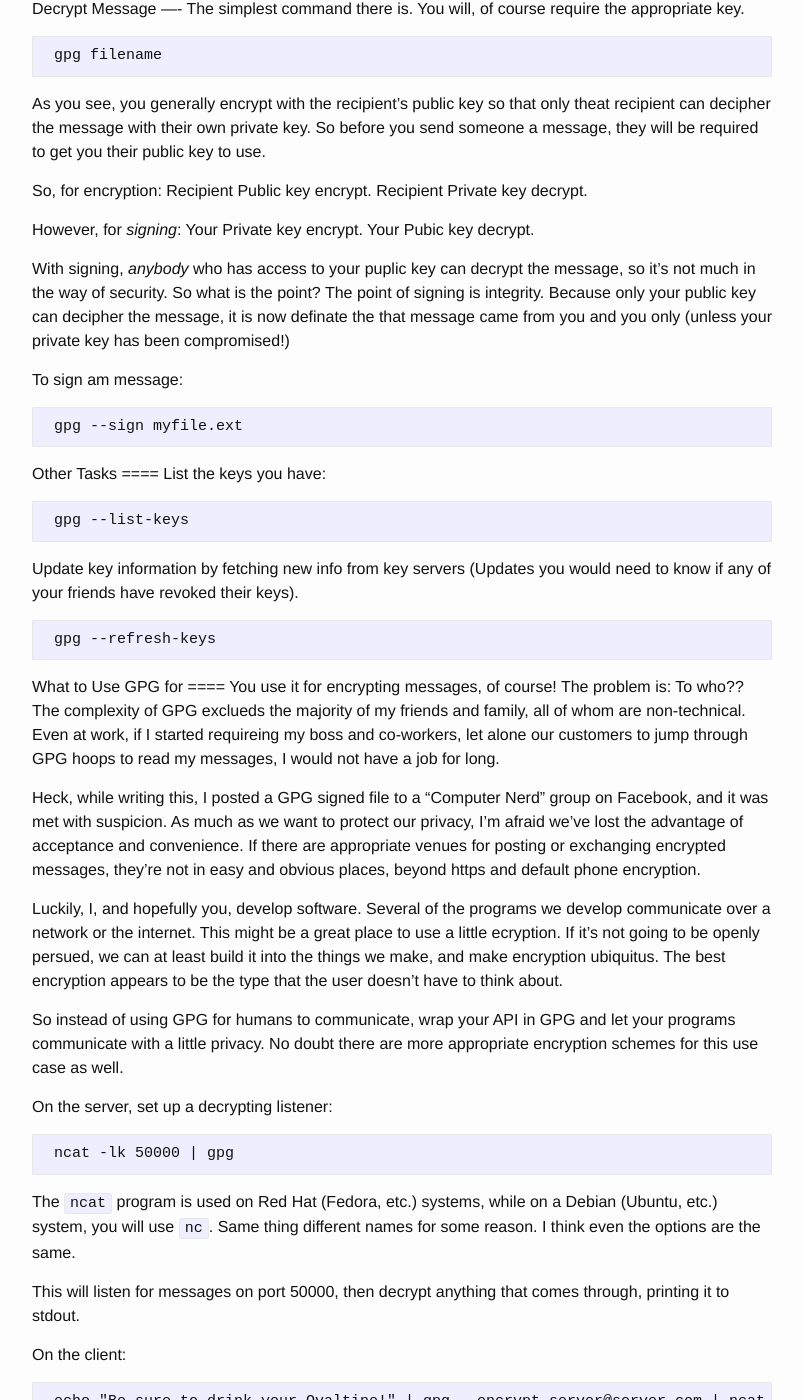
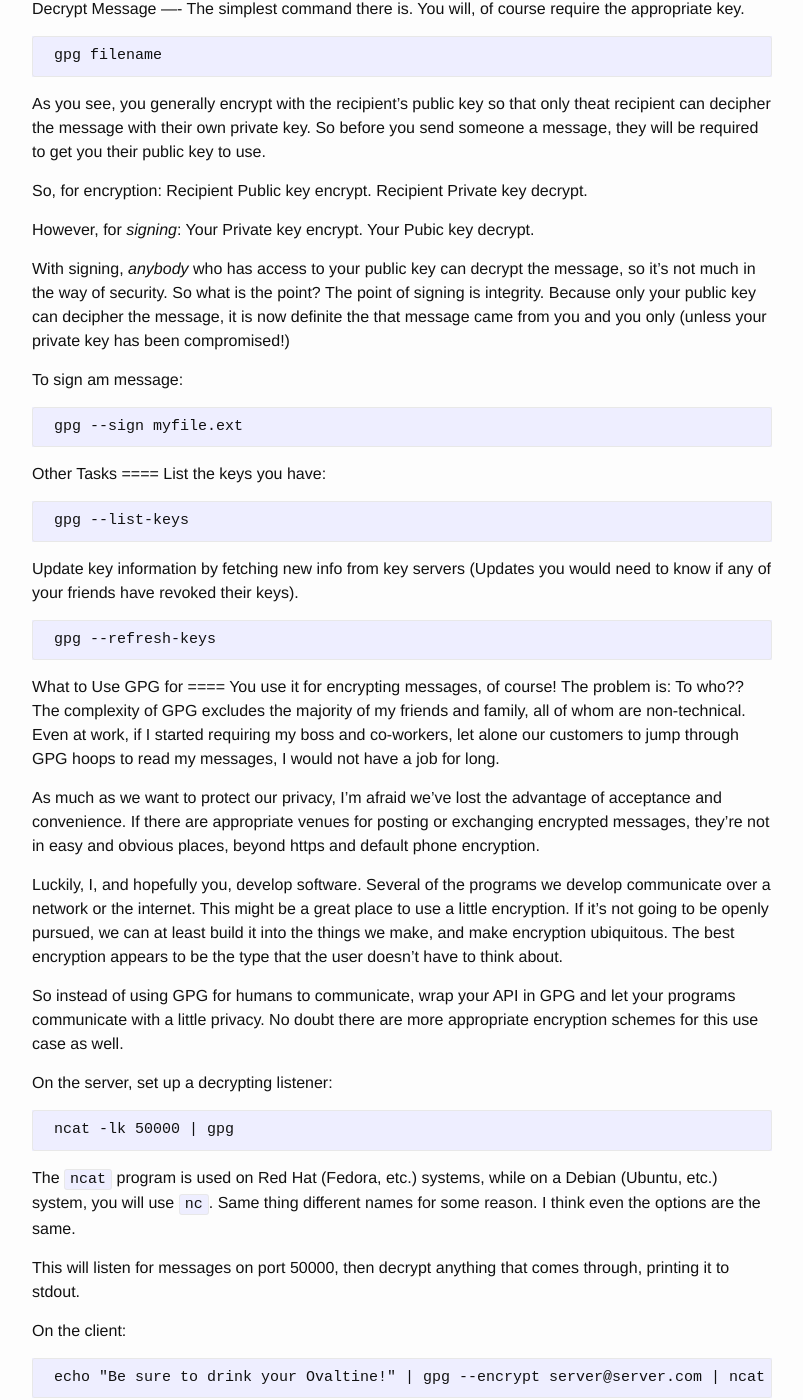
Before and after one commit to erickveil/erickveil.github.com, a Jekyll site: the page built from _posts/2016-03-30-How-To-Use-GPG.md, in a window 1280 px wide and 1400 px high, scrolled down 2120 px. Shown: the whole window, without its empty margins (238-1041 px from the left). Built offline with Jekyll 4.4.1, drawn with Linux system fonts in a browser that asks for light colours; some of the changed text lies outside the part shown.

Commit message:
Fixed some spelling

````diff
--- a/_posts/2016-03-30-How-To-Use-GPG.md
+++ b/_posts/2016-03-30-How-To-Use-GPG.md
@@ -130,7 +130,7 @@ categories:
  However, for *signing*:
  Your Private key encrypt. Your Pubic key decrypt.
 
- With signing, _anybody_ who has access to your puplic key can decrypt the message, so it's not much in the way of security. So what is the point? The point of signing is integrity. Because only your public key can decipher the message, it is now definate the that message came from you and you only (unless your private key has been compromised!)
+ With signing, _anybody_ who has access to your public key can decrypt the message, so it's not much in the way of security. So what is the point? The point of signing is integrity. Because only your public key can decipher the message, it is now definite the that message came from you and you only (unless your private key has been compromised!)
 
  To sign am message:
  ```
@@ -153,11 +153,11 @@ categories:
 
  What to Use GPG for
  ====
- You use it for encrypting messages, of course! The problem is: To who?? The complexity of GPG exclueds the majority of my friends and family, all of whom are non-technical. Even at work, if I started requireing my boss and co-workers, let alone our customers to jump through GPG hoops to read my messages, I would not have a job for long.
+ You use it for encrypting messages, of course! The problem is: To who?? The complexity of GPG excludes the majority of my friends and family, all of whom are non-technical. Even at work, if I started requiring my boss and co-workers, let alone our customers to jump through GPG hoops to read my messages, I would not have a job for long.
 
- Heck, while writing this, I posted a GPG signed file to a "Computer Nerd" group on Facebook, and it was met with suspicion. As much as we want to protect our privacy, I'm afraid we've lost the advantage of acceptance and convenience. If there are appropriate venues for posting or exchanging encrypted messages, they're not in easy and obvious places, beyond https and default phone encryption.
+ As much as we want to protect our privacy, I'm afraid we've lost the advantage of acceptance and convenience. If there are appropriate venues for posting or exchanging encrypted messages, they're not in easy and obvious places, beyond https and default phone encryption.
 
- Luckily, I, and hopefully you, develop software. Several of the programs we develop communicate over a network or the internet. This might be a great place to use a little ecryption. If it's not going to be openly persued, we can at least build it into the things we make, and make encryption ubiquitus. The best encryption appears to be the type that the user doesn't have to think about.
+ Luckily, I, and hopefully you, develop software. Several of the programs we develop communicate over a network or the internet. This might be a great place to use a little encryption. If it's not going to be openly pursued, we can at least build it into the things we make, and make encryption ubiquitous. The best encryption appears to be the type that the user doesn't have to think about.
 
  So instead of using GPG for humans to communicate, wrap your API in GPG and let your programs communicate with a little privacy. No doubt there are more appropriate encryption schemes for this use case as well.
 
````
Also changed, not shown: other parts of _posts/2016-03-30-How-To-Use-GPG.md (+6 -6 lines).
